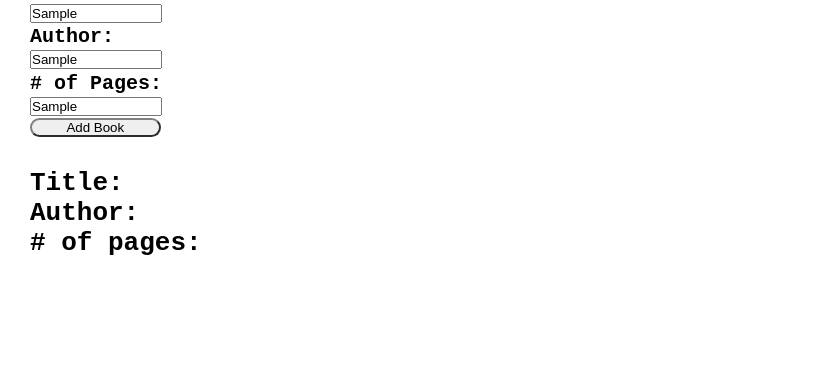
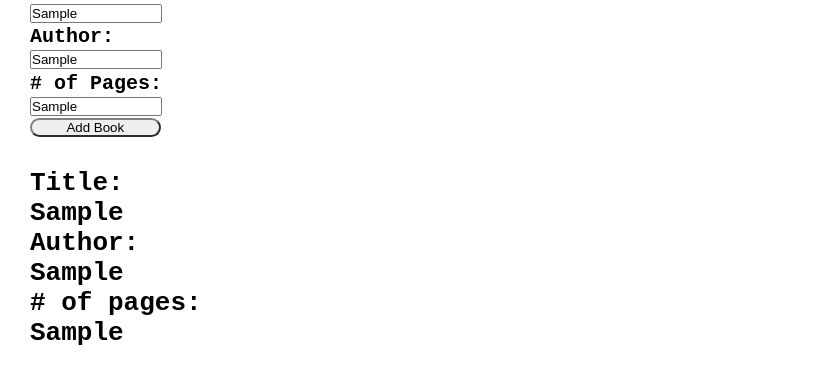
Before and after one commit to Bismithblde/library, a plain HTML site: page src/index.html in a window 1280 px wide. Both pictures are taken after typing "Sample", "Sample", "Sample" into the empty fields and a click on the button "Add Book". Shown: the part 113-496 px from the top of the page, without its empty margins (0-839 px from the left). Drawn offline with Linux system fonts and the light colour scheme.

Commit message:
- added functionality for adding books, working on removing them next

```diff
--- a/src/index.html
+++ b/src/index.html
@@ -33,6 +33,9 @@
             <h1>
                 # of pages:
             </h1>
+            <button>
+                Remove
+            </button>
         </div>
 
     </div>
--- a/src/index.js
+++ b/src/index.js
@@ -13,8 +13,41 @@ let submitButton = document.getElementById("submit")
 let titleInput = document.getElementById("title")
 let author = document.getElementById("author")
 let pages = document.getElementById("pages")
+let object = document.getElementsByClassName("object")
+let objectDiv = document.getElementsByClassName("objects-container")[0]
 
+function renderBooks() {
+    while (objectDiv.firstChild) {
+        objectDiv.removeChild(objectDiv.firstChild);
+    }
+    for (let i = 0; i < myLibrary.length; i++) {
+        console.log(i)
+        let newDiv = document.createElement("div");
+        let titlevar = document.createElement("h1");
+        let authorvar = document.createElement("h1");
+        let pagesvar = document.createElement("h1");
+        let myBook = myLibrary[i]
+
+        titlevar.textContent = "Title: " + myBook.title;
+        authorvar.textContent = "Author: " + myBook.author;
+        pagesvar.textContent = "# of pages: " + myBook.pages;
+        newDiv.appendChild(titlevar)
+        newDiv.appendChild(authorvar)
+        newDiv.appendChild(pagesvar)
+
+        newDiv.className = "object"
+        objectDiv.appendChild(newDiv)
+
+
+
+
+
+    }
+
+}
 submitButton.onclick = function() {
     addBook(titleInput.value, author.value, pages.value)
-    console.log(myLibrary)
+
+    renderBooks()
+
 }
```
